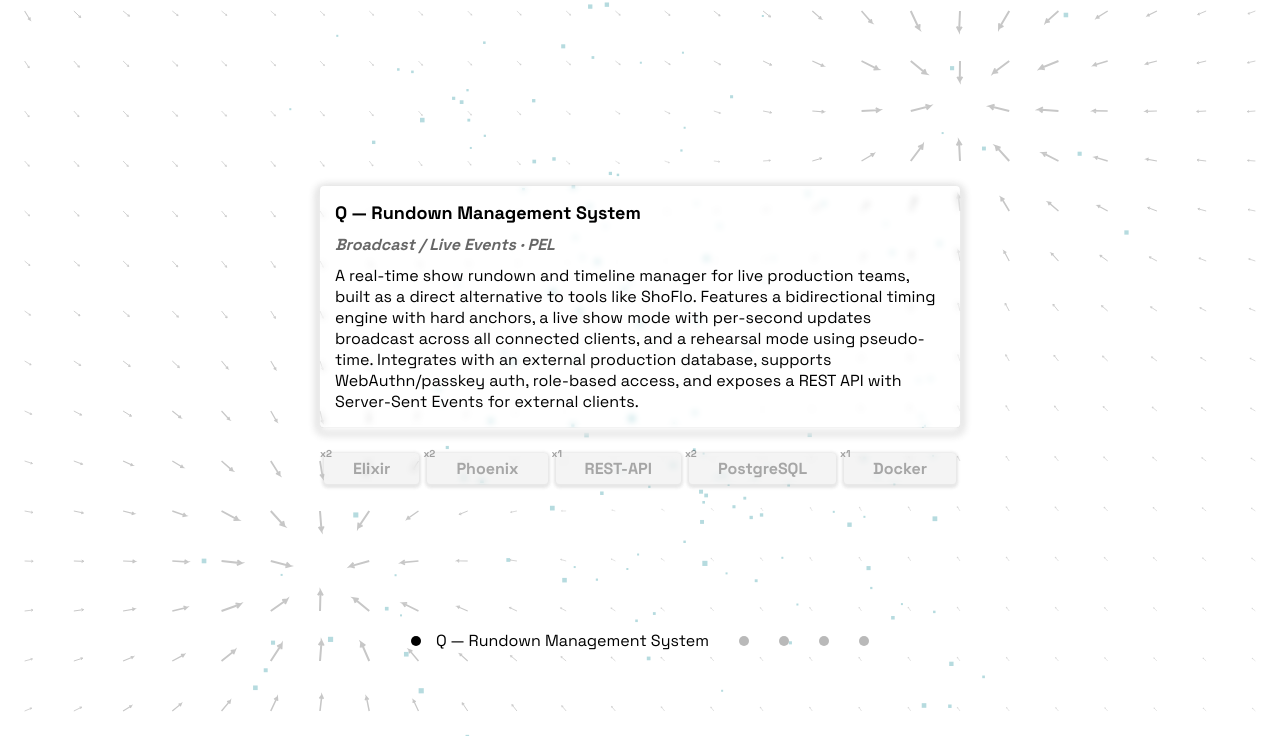
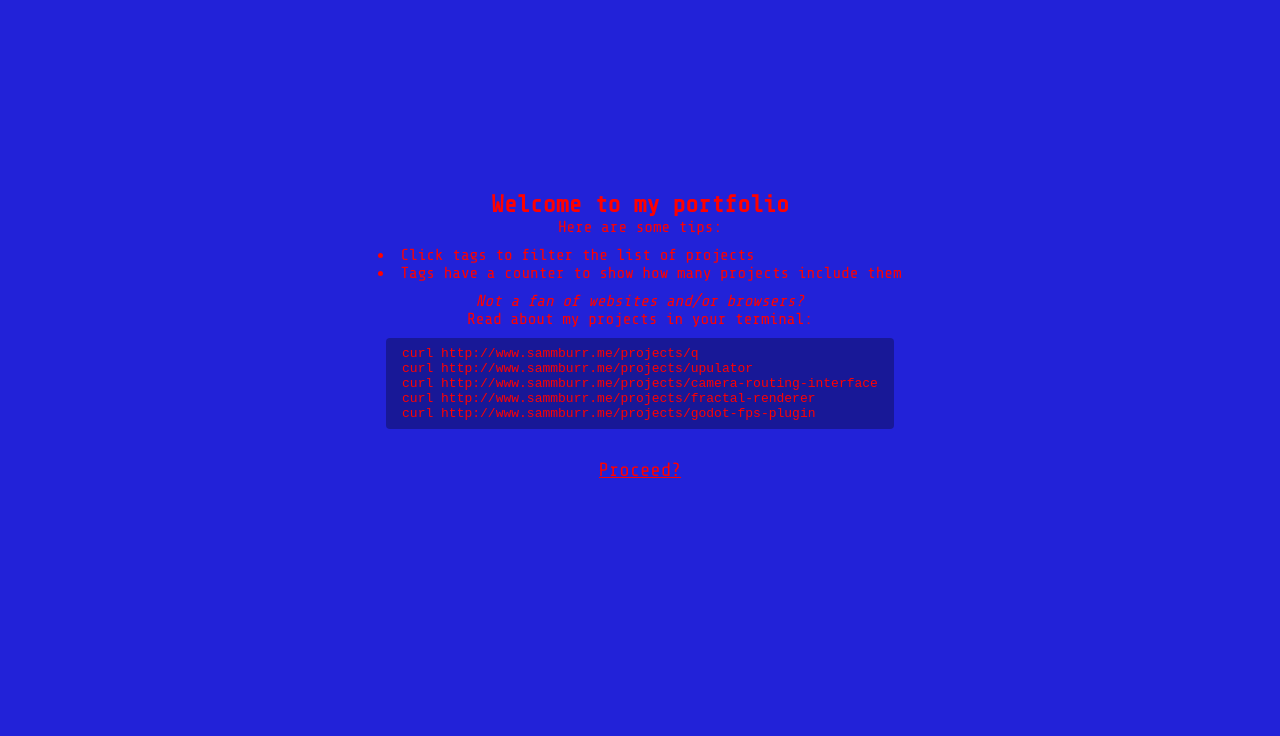
Before and after one commit to sammburr/portfolio, a website with bundled scripts: page site/src/index.html in a window 1280 px wide. Shown: the part 64-800 px from the top of the page. Built offline with nearby package versions, Linux system fonts and the light colour scheme; a web font is replaced by a local one.

Commit message:
[add] splash welcome screen.

```diff
--- a/site/src/index.html
+++ b/site/src/index.html
@@ -1,12 +1,32 @@
 <!DOCTYPE html>
+<html>
 <head>
   <script src="main.js"></script>
   <link rel="stylesheet" href="main.css">
   <link rel="preconnect" href="https://fonts.googleapis.com">
   <link rel="preconnect" href="https://fonts.gstatic.com" crossorigin>
-  <link href="https://fonts.googleapis.com/css2?family=Darker+Grotesque:wght@300..900&family=Space+Grotesk:wght@300..700&display=swap" rel="stylesheet">
+  <link href="https://fonts.googleapis.com/css2?family=Darker+Grotesque:wght@300..900&family=Share+Tech+Mono&family=Space+Grotesk:wght@300..700&display=swap" rel="stylesheet">
 </head>
-<html>
+<body>
+  <div id="welcome">
+    <h2>Welcome to my portfolio</h2>
+    <p>Here are some tips:</p>
+    <ul>
+      <li>Click tags to filter the list of projects</li>
+      <li>Tags have a counter to show how many projects include them</li>
+      <!-- <li>Click the ? icons for more information about myself and the projects</li> -->
+    </ul>
+    <p><i>Not a fan of websites and/or browsers?</i><br>
+    Read about my projects in your terminal:</p>
+    <code>
+      curl http://www.sammburr.me/projects/q<br/>
+      curl http://www.sammburr.me/projects/upulator<br/>
+      curl http://www.sammburr.me/projects/camera-routing-interface<br/>
+      curl http://www.sammburr.me/projects/fractal-renderer<br/>
+      curl http://www.sammburr.me/projects/godot-fps-plugin<br/>
+    </code>
+    <button id="welcome-btn">Proceed?</button>
+  </div>
 
   <div class="name-cont">
     Samuel Burford
@@ -19,11 +39,7 @@
     </svg>
   </div>
 
-  <div id="proj-cont-container">
-
-  </div>
-
-  <body>
-    <canvas id="vectorfield-canvas"></canvas>
-  </body>
+  <div id="proj-cont-container"></div>
+  <canvas id="vectorfield-canvas"></canvas>
+</body>
 </html>
--- a/site/src/main.css
+++ b/site/src/main.css
@@ -19,6 +19,48 @@ canvas {
 
 #vectorfield-canvas {
   cursor: crosshair;
+}
+
+#welcome {
+  position: absolute;
+  width: 100vw;
+  height: 100vh;
+  background-color: hsl(240, 73%, 49%);
+  z-index: 10000;
+  font-family: "Share Tech Mono", monospace;
+  color: red;
+  display: flex;
+  flex-direction: column;
+  align-items: center;
+  justify-content: center;
+  text-align: center;
+}
+
+#welcome button {
+  background: none;
+  border: none;
+  padding: 0;
+  cursor: pointer;
+  text-decoration: underline;
+  color: inherit;
+  font: inherit;
+  font-size: 1.2em;
+  margin-top: 20px;
+}
+
+#welcome code {
+  display: block;
+  margin: 10px 0;
+  padding: 8px 16px;
+  background: rgba(0, 0, 0, 0.3);
+  border-radius: 4px;
+  text-align: left;
+}
+
+#welcome ul {
+  text-align: left;
+  margin: 10px 0;
+  list-style-position: inside;
 }
 
 .name-cont {
--- a/site/src/main.ts
+++ b/site/src/main.ts
@@ -7,6 +7,11 @@ var selectedTags : ProjectTag[] = [];
 window.addEventListener("DOMContentLoaded", () => {
 
   console.log("Loaded DOM");
+
+  const welcomeBtn = document.getElementById("welcome-btn");
+  welcomeBtn.onclick = () => hideWelcome();
+  console.log(welcomeBtn);
+
 
   currentProject = projects.Q;
 
@@ -218,3 +223,9 @@ function toggleTag(tagElement : HTMLElement, tag : ProjectTag, tagsDiv : HTMLEle
     ball.style.display = hasAllTags ? "" : "none";
   });
 }
+
+function hideWelcome()
+{
+  const welcome = document.getElementById("welcome");
+  welcome.style.display = "none";
+}
```
Also changed, not shown: site/src/assets/help.png (added).
